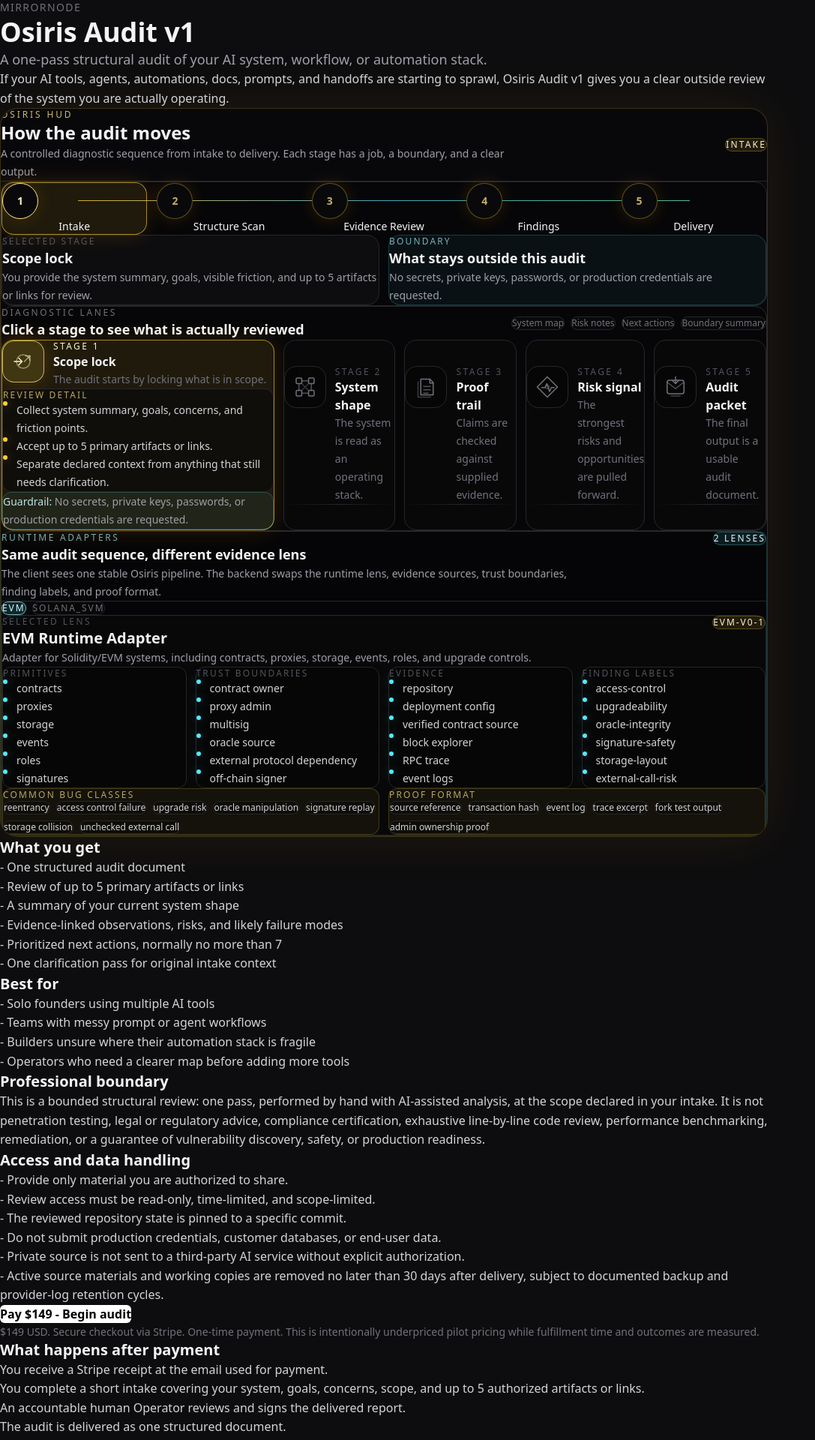
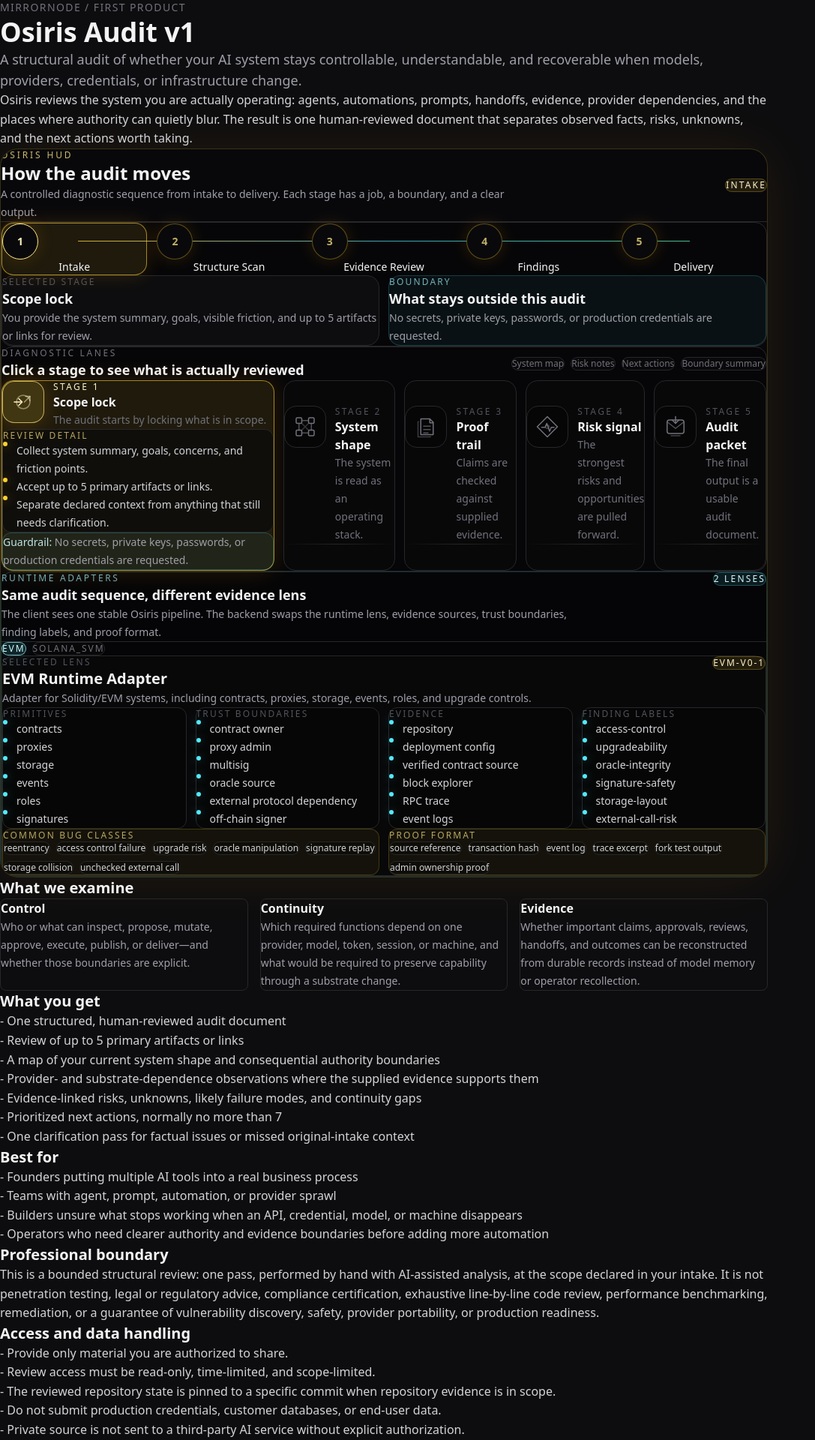
Before and after one commit to mirrornode/mirrornode-platform, a Next.js app: page /osiris-audit in a window 1280 px wide. Shown: the top 1920 px of the page at 75% size, without its empty margins (0-1087 px from the left). Built offline with nearby package versions, Linux system fonts and the light colour scheme.

Commit message:
proposal: expand Osiris Audit around control continuity and evidence

```diff
--- a/app/osiris-audit/page.tsx
+++ b/app/osiris-audit/page.tsx
@@ -2,21 +2,21 @@
 import OsirisAuditCheckoutButton from "./OsirisAuditCheckoutButton";
 import OsirisAuditSequence from "../../components/osiris/OsirisAuditSequence";
 
+const auditDescription =
+  "A human-reviewed structural audit of control, continuity, evidence, and provider dependence across your AI system, workflow, or automation stack.";
+
 export const metadata = {
   title: "Osiris Audit v1 | MIRRORNODE",
-  description:
-    "A one-pass structural audit of your AI system, workflow, or automation stack.",
+  description: auditDescription,
   openGraph: {
     title: "Osiris Audit v1 | MIRRORNODE",
-    description:
-      "A one-pass structural audit of your AI system, workflow, or automation stack.",
+    description: auditDescription,
     type: "website",
   },
   twitter: {
     card: "summary",
     title: "Osiris Audit v1 | MIRRORNODE",
-    description:
-      "A one-pass structural audit of your AI system, workflow, or automation stack.",
+    description: auditDescription,
   },
 };
 
@@ -25,42 +25,68 @@
     <main className="mx-auto max-w-5xl px-6 py-16 text-zinc-100">
       <header className="mb-12">
         <p className="text-sm uppercase tracking-widest text-zinc-500">
-          MIRRORNODE
+          MIRRORNODE / FIRST PRODUCT
         </p>
         <h1 className="mt-3 text-4xl font-semibold leading-tight">
           Osiris Audit v1
         </h1>
         <p className="mt-4 text-lg text-zinc-400">
-          A one-pass structural audit of your AI system, workflow, or automation stack.
+          A structural audit of whether your AI system stays controllable, understandable, and recoverable when models, providers, credentials, or infrastructure change.
         </p>
         <p className="mt-4 text-zinc-300">
-          If your AI tools, agents, automations, docs, prompts, and handoffs are
-          starting to sprawl, Osiris Audit v1 gives you a clear outside review
-          of the system you are actually operating.
+          Osiris reviews the system you are actually operating: agents, automations,
+          prompts, handoffs, evidence, provider dependencies, and the places where
+          authority can quietly blur. The result is one human-reviewed document that
+          separates observed facts, risks, unknowns, and the next actions worth taking.
         </p>
       </header>
 
       <OsirisAuditSequence />
 
       <section className="mb-12">
+        <h2 className="text-xl font-semibold">What we examine</h2>
+        <div className="mt-4 grid gap-4 md:grid-cols-3">
+          <article className="rounded-lg border border-zinc-800 p-4">
+            <h3 className="font-semibold text-zinc-100">Control</h3>
+            <p className="mt-2 text-sm leading-6 text-zinc-400">
+              Who or what can inspect, propose, mutate, approve, execute, publish, or deliver—and whether those boundaries are explicit.
+            </p>
+          </article>
+          <article className="rounded-lg border border-zinc-800 p-4">
+            <h3 className="font-semibold text-zinc-100">Continuity</h3>
+            <p className="mt-2 text-sm leading-6 text-zinc-400">
+              Which required functions depend on one provider, model, token, session, or machine, and what would be required to preserve capability through a substrate change.
+            </p>
+          </article>
+          <article className="rounded-lg border border-zinc-800 p-4">
+            <h3 className="font-semibold text-zinc-100">Evidence</h3>
+            <p className="mt-2 text-sm leading-6 text-zinc-400">
+              Whether important claims, approvals, reviews, handoffs, and outcomes can be reconstructed from durable records instead of model memory or operator recollection.
+            </p>
+          </article>
+        </div>
+      </section>
+
+      <section className="mb-12">
         <h2 className="text-xl font-semibold">What you get</h2>
         <ul className="mt-4 space-y-2 text-zinc-300">
-          <li>- One structured audit document</li>
+          <li>- One structured, human-reviewed audit document</li>
           <li>- Review of up to 5 primary artifacts or links</li>
-          <li>- A summary of your current system shape</li>
-          <li>- Evidence-linked observations, risks, and likely failure modes</li>
+          <li>- A map of your current system shape and consequential authority boundaries</li>
+          <li>- Provider- and substrate-dependence observations where the supplied evidence supports them</li>
+          <li>- Evidence-linked risks, unknowns, likely failure modes, and continuity gaps</li>
           <li>- Prioritized next actions, normally no more than 7</li>
-          <li>- One clarification pass for original intake context</li>
+          <li>- One clarification pass for factual issues or missed original-intake context</li>
         </ul>
       </section>
 
       <section className="mb-12">
         <h2 className="text-xl font-semibold">Best for</h2>
         <ul className="mt-4 space-y-2 text-zinc-300">
-          <li>- Solo founders using multiple AI tools</li>
-          <li>- Teams with messy prompt or agent workflows</li>
-          <li>- Builders unsure where their automation stack is fragile</li>
-          <li>- Operators who need a clearer map before adding more tools</li>
+          <li>- Founders putting multiple AI tools into a real business process</li>
+          <li>- Teams with agent, prompt, automation, or provider sprawl</li>
+          <li>- Builders unsure what stops working when an API, credential, model, or machine disappears</li>
+          <li>- Operators who need clearer authority and evidence boundaries before adding more automation</li>
         </ul>
       </section>
 
@@ -71,7 +97,7 @@
           AI-assisted analysis, at the scope declared in your intake. It is not
           penetration testing, legal or regulatory advice, compliance certification,
           exhaustive line-by-line code review, performance benchmarking, remediation,
-          or a guarantee of vulnerability discovery, safety, or production readiness.
+          or a guarantee of vulnerability discovery, safety, provider portability, or production readiness.
         </p>
       </section>
 
@@ -80,7 +106,7 @@
         <ul className="mt-4 space-y-2 text-zinc-300">
           <li>- Provide only material you are authorized to share.</li>
           <li>- Review access must be read-only, time-limited, and scope-limited.</li>
-          <li>- The reviewed repository state is pinned to a specific commit.</li>
+          <li>- The reviewed repository state is pinned to a specific commit when repository evidence is in scope.</li>
           <li>- Do not submit production credentials, customer databases, or end-user data.</li>
           <li>- Private source is not sent to a third-party AI service without explicit authorization.</li>
           <li>- Active source materials and working copies are removed no later than 30 days after delivery, subject to documented backup and provider-log retention cycles.</li>
@@ -91,7 +117,7 @@
         <OsirisAuditCheckoutButton />
         <p className="mt-3 text-sm text-zinc-500">
           $149 USD. Secure checkout via Stripe. One-time payment. This is intentionally
-          underpriced pilot pricing while fulfillment time and outcomes are measured.
+          underpriced pilot pricing while fulfillment time, repeatability, and customer outcomes are measured.
         </p>
       </section>
 
@@ -99,9 +125,10 @@
         <h2 className="text-xl font-semibold">What happens after payment</h2>
         <ol className="mt-4 list-decimal space-y-3 pl-6 text-zinc-300">
           <li>You receive a Stripe receipt at the email used for payment.</li>
-          <li>You complete a short intake covering your system, goals, concerns, scope, and up to 5 authorized artifacts or links.</li>
+          <li>You complete a short intake covering your system, goals, concerns, scope, dependencies, and up to 5 authorized artifacts or links.</li>
+          <li>The review separates observed evidence from interpretation and unsupported unknowns.</li>
           <li>An accountable human Operator reviews and signs the delivered report.</li>
-          <li>The audit is delivered as one structured document.</li>
+          <li>The audit is delivered as one structured document with prioritized next actions.</li>
           <li>One clarification pass is included for factual issues or missed context from the original intake.</li>
         </ol>
       </section>
```
